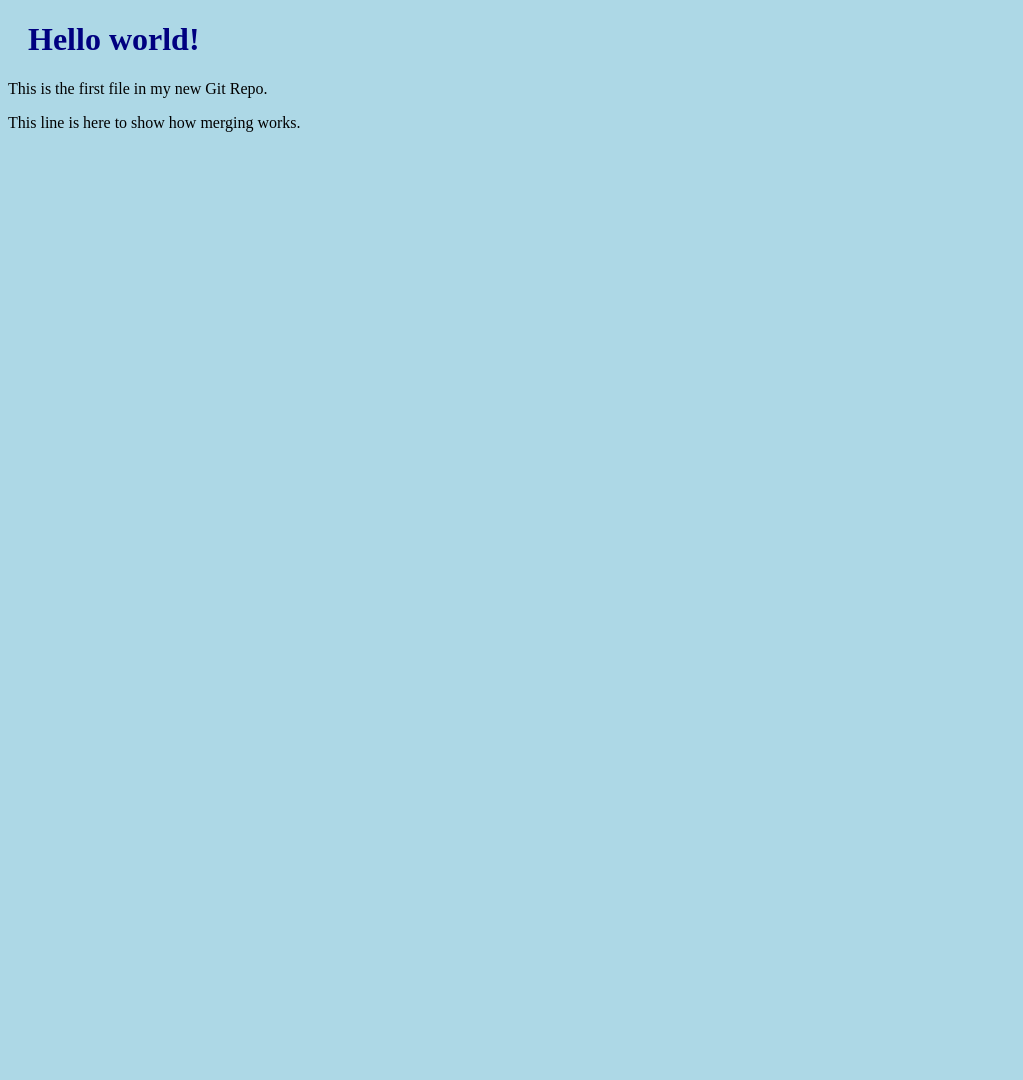
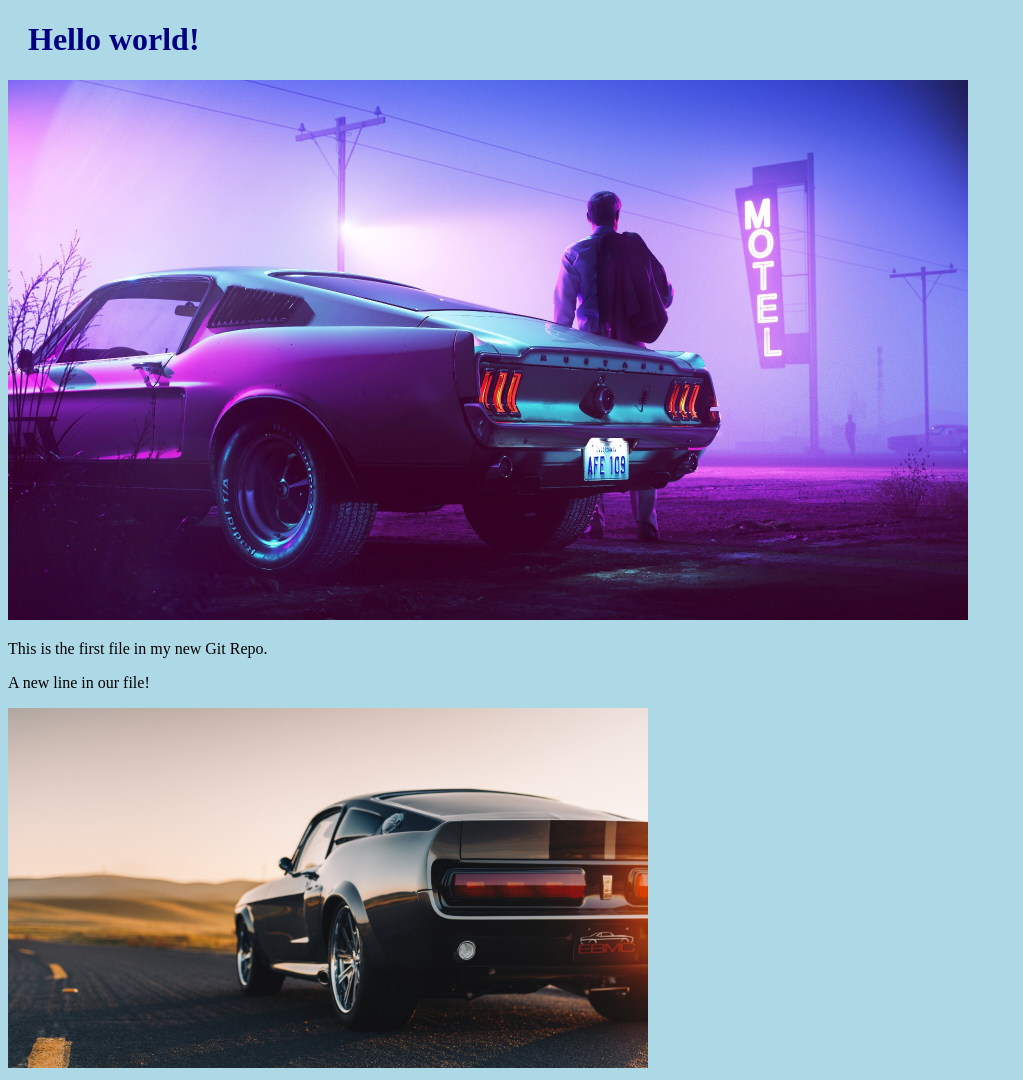
Before and after one commit to igge88/hello-world, a plain HTML site: page index.html in a window 1280 px wide. Shown: the whole page, without its empty margins (0-1023 px from the left). Before the commit the page ends 800 px from the top, so only its background shows below. Drawn offline with Linux system fonts and the light colour scheme.

Commit message:
added new image

```diff
--- a/index.html
+++ b/index.html
@@ -7,8 +7,9 @@
 <body>
 
 <h1>Hello world!</h1>
+<div><img src="img_hello_world.jpg" alt="Hello World from Space" style="width:100%;max-width:960px"></div>
 <p>This is the first file in my new Git Repo.</p>
-<p>This line is here to show how merging works.</p>
-
+<p>A new line in our file!</p>
+<div><img src="img_hello_git.jpg" alt="Hello Git" style="width:100%;max-width:640px"></div>
 </body>
 </html>
```
Also changed, not shown: img_hello_git.jpg (added), img_hello_world.jpg (added).
